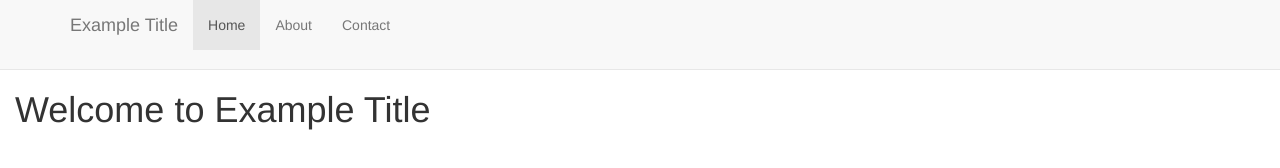
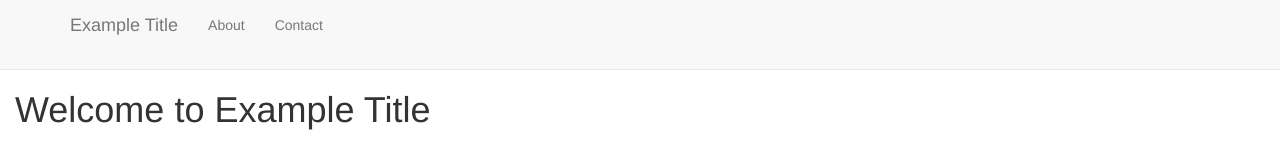
Before and after one commit to SundayAdefila/angular-bootstrap, a website: page index.html in a window 1280 px wide. Drawn offline with nearby package versions, Linux system fonts and the light colour scheme; some packages are replaced by stand-ins of ours.

Commit message:
remove redundant 'home' link

```diff
--- a/index.html
+++ b/index.html
@@ -24,7 +24,6 @@
       </div>
       <div id="navbar" class="navbar-collapse collapse">
         <ul class="nav navbar-nav">
-          <li ui-sref-active="active"><a ui-sref="home">Home</a></li>
           <li ui-sref-active="active"><a ui-sref="about">About</a></li>
           <li ui-sref-active="active"><a ui-sref="contact">Contact</a></li>
         </ul>
```
